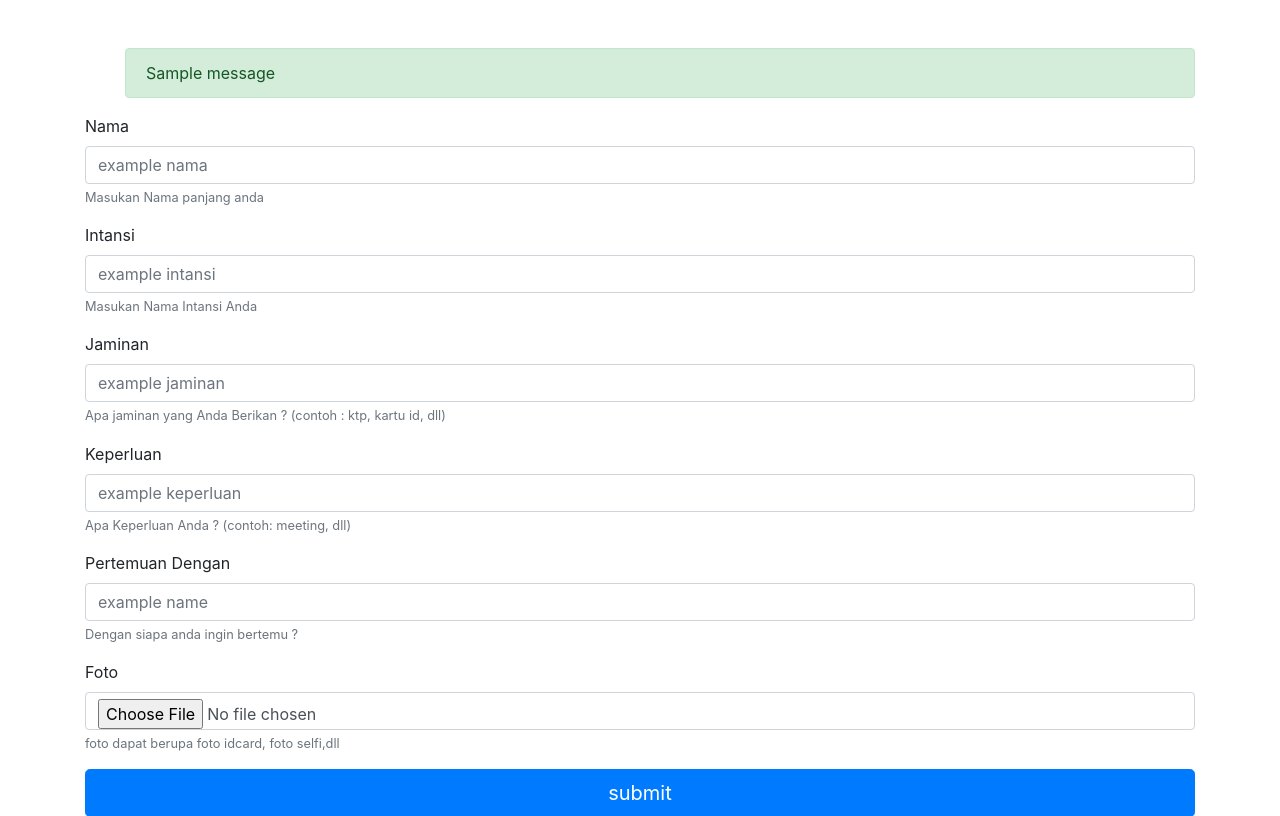
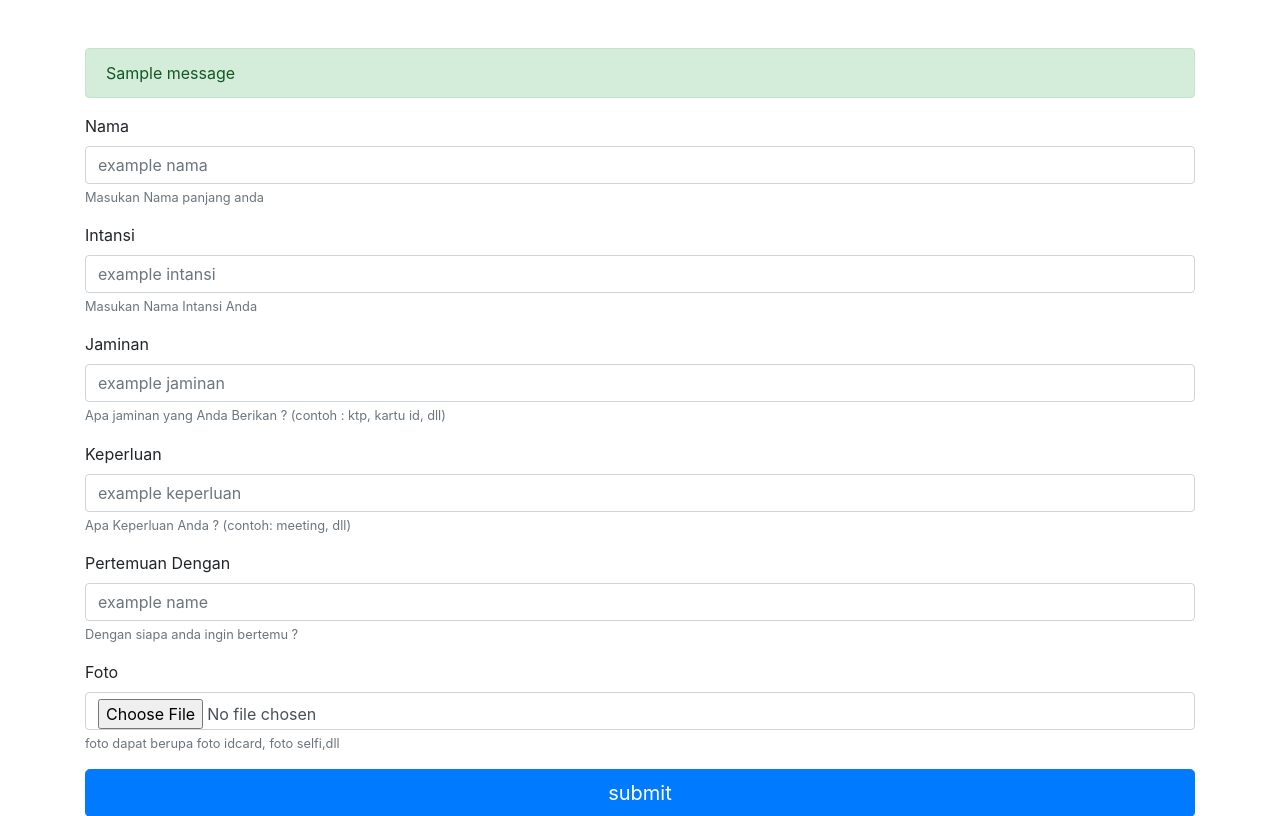
Before and after one commit to prana10/guestbook-bki, a Django app: page /index in a window 1280 px wide. Shown: the top 816 px of the page. Run offline with Django 4.2, Linux system fonts and the light colour scheme; tables that the repository leaves empty hold one stand-in row (values such as "Sample post"); one stand-in notice (Sample message) is shown; some libraries are stand-ins or nearby versions.

Commit message:
remove ul alert

```diff
--- a/templates/pages/index.html
+++ b/templates/pages/index.html
@@ -6,13 +6,11 @@
 
     <!-- messages -->
     {% if messages %}
-    <ul class="messages">
-        {% for message in messages %}
+    {% for message in messages %}
         <div class="alert alert-success" role="alert">
             {{message}}
         </div>
         {% endfor %}
-    </ul>
     {% endif %}
 
     <form action="{% url 'upload' %}" method="post">
```
